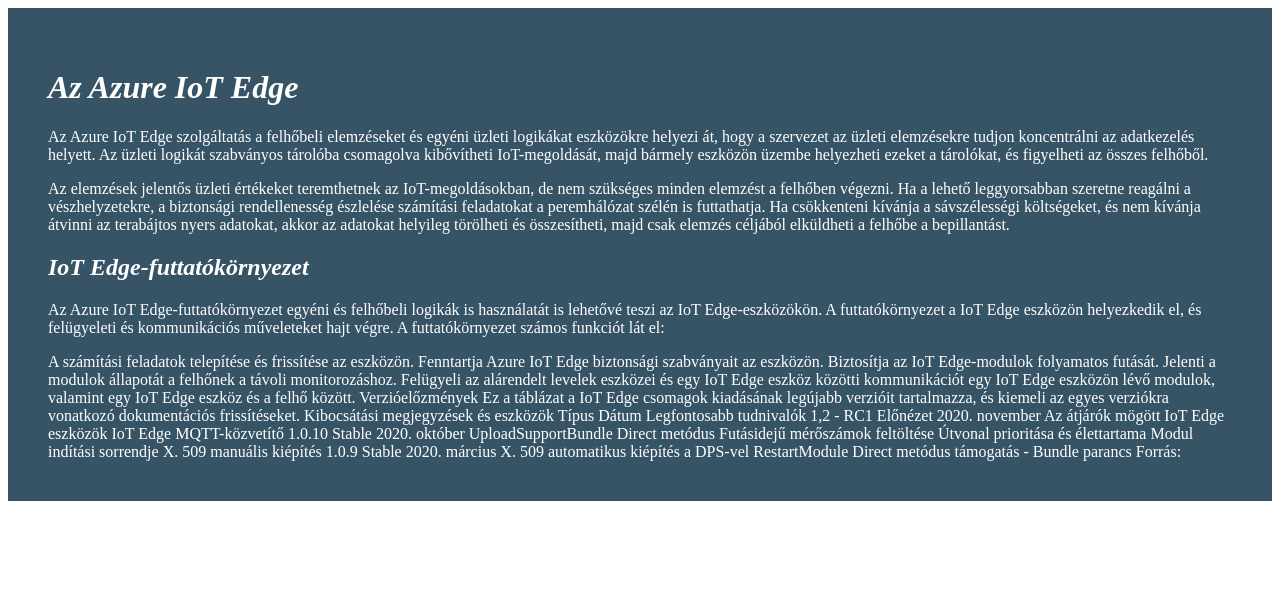
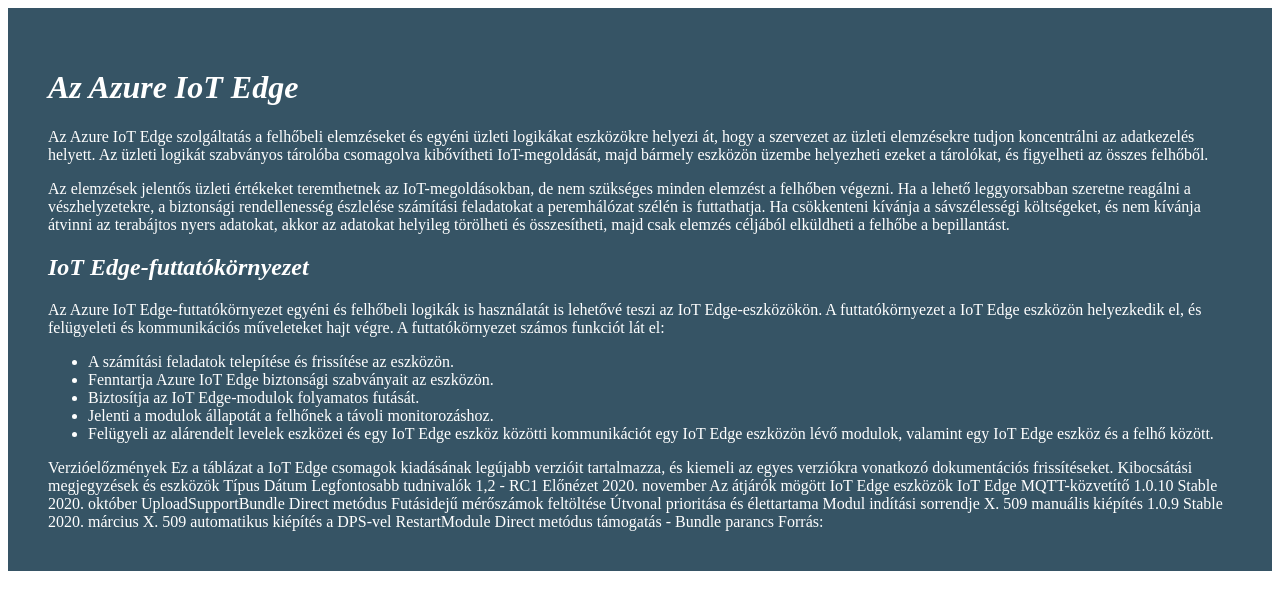
Before and after one commit to 06776/2022-11-29Azure, a plain HTML site: page index.html in a window 1280 px wide. Drawn offline with Linux system fonts and the light colour scheme.

Commit message:
Create Layout

```diff
--- a/index.html
+++ b/index.html
@@ -29,12 +29,15 @@
       műveleteket
       hajt végre. A futtatókörnyezet számos funkciót lát el:</p>
 
-    A számítási feladatok telepítése és frissítése az eszközön.
-    Fenntartja Azure IoT Edge biztonsági szabványait az eszközön.
-    Biztosítja az IoT Edge-modulok folyamatos futását.
-    Jelenti a modulok állapotát a felhőnek a távoli monitorozáshoz.
-    Felügyeli az alárendelt levelek eszközei és egy IoT Edge eszköz közötti kommunikációt egy IoT Edge eszközön lévő
-    modulok, valamint egy IoT Edge eszköz és a felhő között.
+    <ul>
+      <li>A számítási feladatok telepítése és frissítése az eszközön.</li>
+      <li>Fenntartja Azure IoT Edge biztonsági szabványait az eszközön.</li>
+      <li>Biztosítja az IoT Edge-modulok folyamatos futását.</li>
+      <li>Jelenti a modulok állapotát a felhőnek a távoli monitorozáshoz.</li>
+      <li>Felügyeli az alárendelt levelek eszközei és egy IoT Edge eszköz közötti kommunikációt egy IoT Edge eszközön
+        lévő
+        modulok, valamint egy IoT Edge eszköz és a felhő között.</li>
+    </ul>
 
     Verzióelőzmények
 
```
